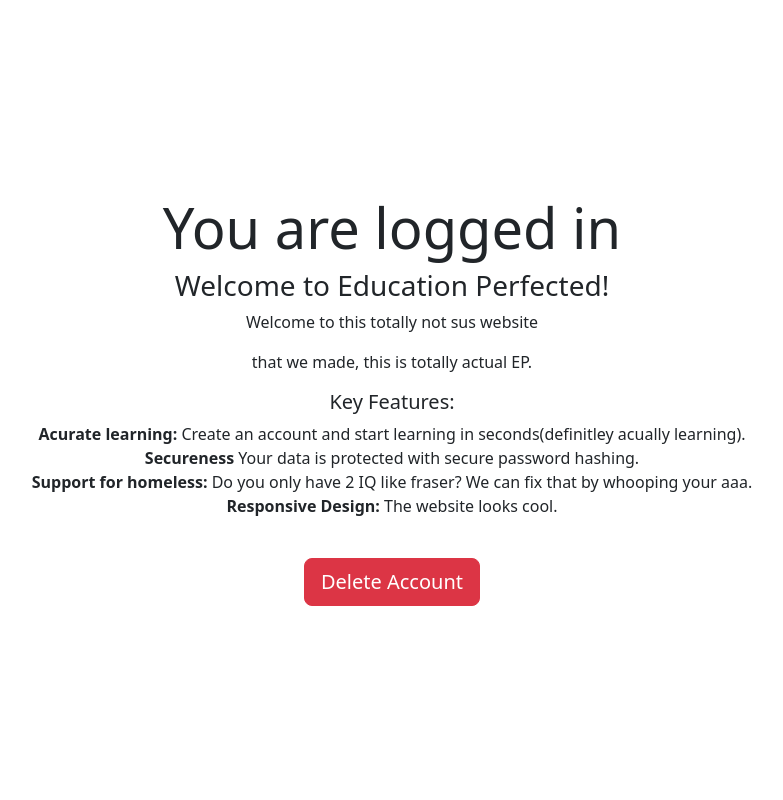
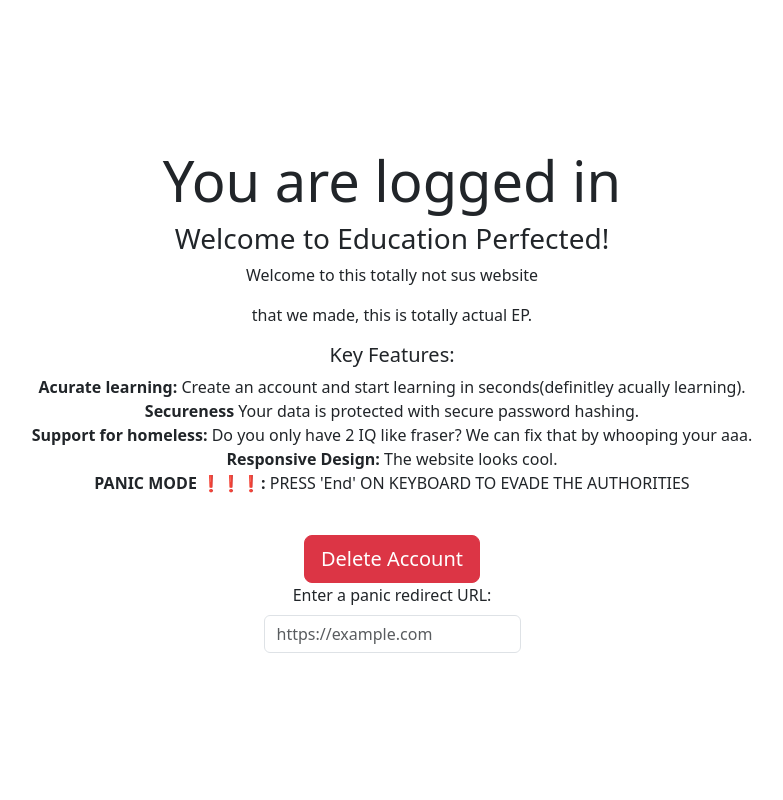
Before and after one commit to Arh48/proj, a Flask app: template templates/index.html in a window 1280 px wide. Shown: the part 76-876 px from the top of the page, without its empty margins (248-1031 px from the left). Run offline with Flask 3, Linux system fonts and the light colour scheme; the template is opened without the code that fills it, so the values that code supplies are empty; some libraries are stand-ins or nearby versions.

Commit message:
panic mode customisable

```diff
--- a/templates/index.html
+++ b/templates/index.html
@@ -17,12 +17,18 @@
             <li><b>Secureness</b> Your data is protected with secure password hashing.</li>
             <li><b>Support for homeless:</b> Do you only have 2 IQ like fraser? We can fix that by whooping your aaa.</li>
             <li><b>Responsive Design:</b> The website looks cool.</li>
+            <li><b>PANIC MODE ❗❗❗:</b> PRESS 'End' ON KEYBOARD TO EVADE THE AUTHORITIES</li>
         </ul>
     </div>
 
     <form action="/delete_account" method="POST" onsubmit="return confirm('Are you sure you want to delete your account? This action cannot be undone.');" class="text-center animated fadeIn">
         <button type="submit" class="btn btn-danger btn-lg">Delete Account</button>
     </form>
+    <form id="panicUrlForm" class="text-center animated fadeIn">
+        <label for="panicUrl">Enter a panic redirect URL:</label>
+        <input type="text" id="panicUrl" name="panicUrl" class="form-control mt-2" placeholder="https://example.com">
+    </form>
+
 </div>
 
 <style>
```
